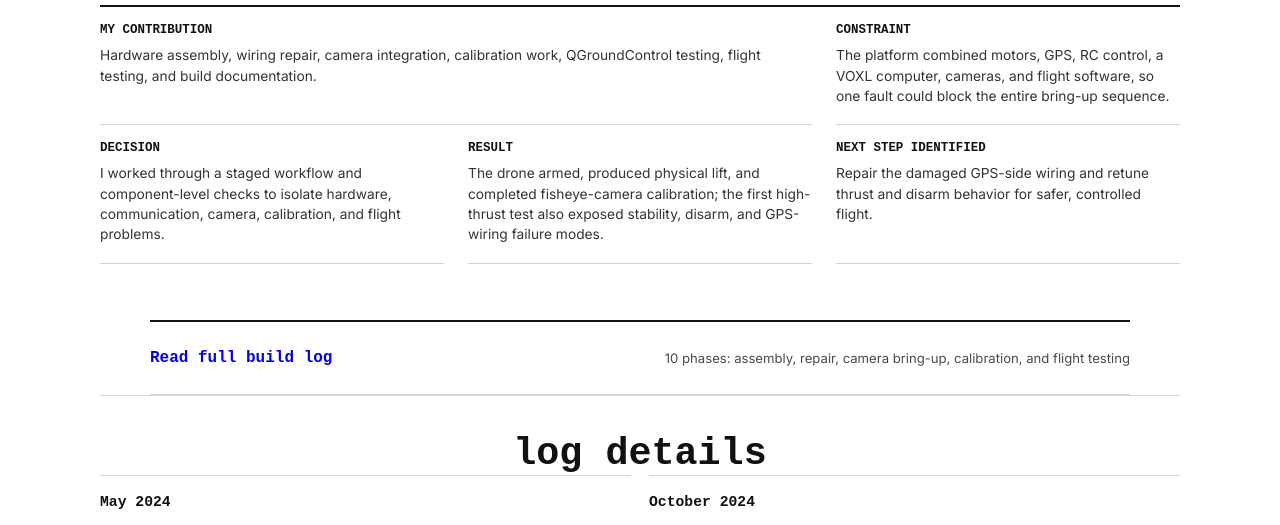
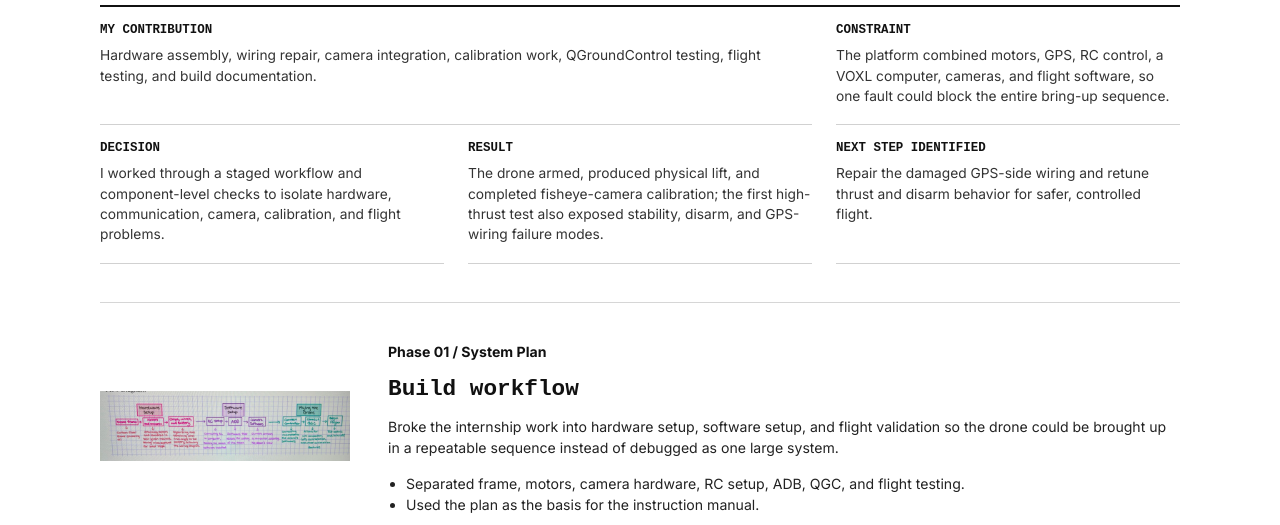
Before and after one commit to aakarsh-s/Engineering-Portfolio, a plain HTML site: page modalai-drone.html in a window 1280 px wide. Shown: the part 568-1093 px from the top of the page. Drawn offline with Linux system fonts and the light colour scheme.

Commit message:
Remove build log disclosure from modalai-drone.html
Removed build log disclosure section from the HTML.

```diff
--- a/modalai-drone.html
+++ b/modalai-drone.html
@@ -76,11 +76,6 @@
         </div>
       </section>
 
-      <details class="build-log-disclosure" id="modalai-build-log">
-        <summary>
-          <span>Read full build log</span>
-          <small>10 phases: assembly, repair, camera bring-up, calibration, and flight testing</small>
-        </summary>
       <section class="section process-list" aria-label="ModalAI internship phase log">
         <article class="process-step flight-step">
           <img
@@ -287,7 +282,6 @@
           </div>
         </article>
       </section>
-      </details>
 
       <section class="section modalai-notes" aria-labelledby="notes-title">
         <div class="section-heading">
```
